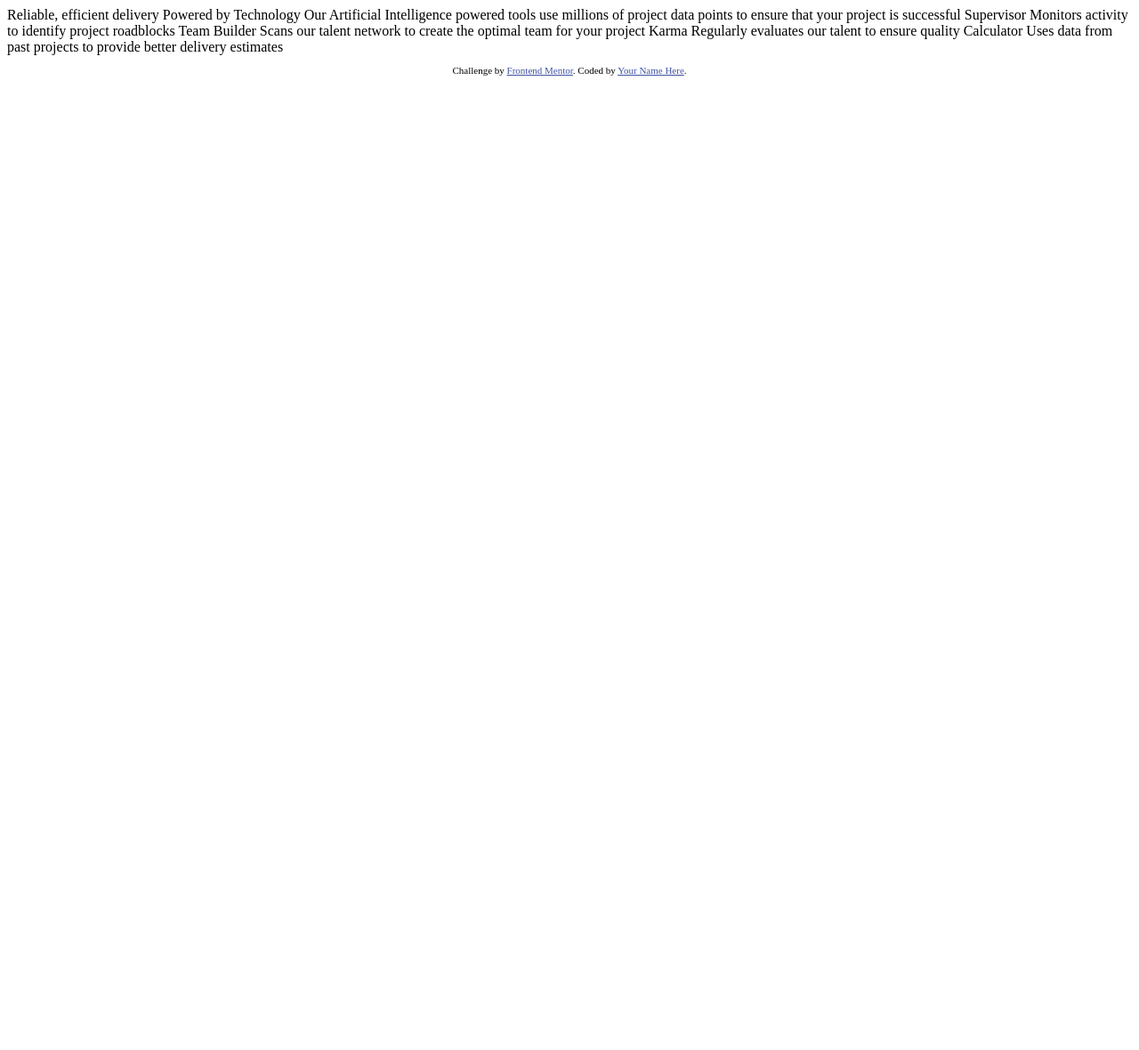
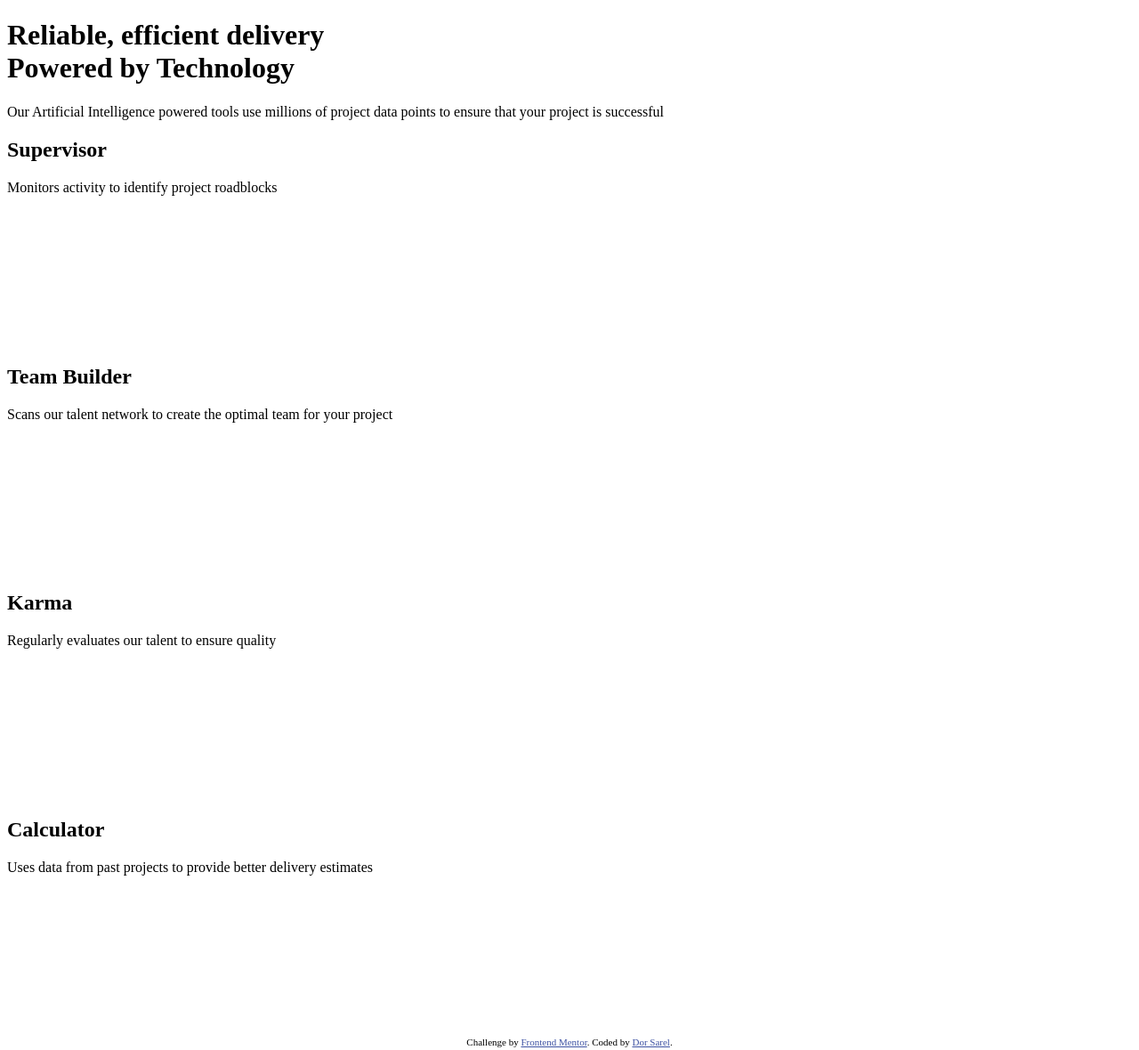
Before and after one commit to DorSarel/four-card-feature-challenge, a plain HTML site: page index.html in a window 1280 px wide. Shown: the whole page at 89% size. Before the commit the page ends 800 px from the top, so only its background shows below. Drawn offline with Linux system fonts and the light colour scheme.

Commit message:
Structure html

```diff
--- a/index.html
+++ b/index.html
@@ -1,44 +1,102 @@
 <!DOCTYPE html>
 <html lang="en">
   <head>
-  <meta charset="UTF-8">
-  <meta name="viewport" content="width=device-width, initial-scale=1.0"> <!-- displays site properly based on user's device -->
+    <meta charset="UTF-8" />
+    <meta name="viewport" content="width=device-width, initial-scale=1.0" />
+    <!-- displays site properly based on user's device -->
 
-  <link rel="icon" type="image/png" sizes="32x32" href="./images/favicon-32x32.png">
+    <link
+      rel="icon"
+      type="image/png"
+      sizes="32x32"
+      href="./images/favicon-32x32.png"
+    />
 
     <title>Frontend Mentor | Four card feature section</title>
 
     <!-- Feel free to remove these styles or customise in your own stylesheet 👍 -->
     <style>
-    .attribution { font-size: 11px; text-align: center; }
-    .attribution a { color: hsl(228, 45%, 44%); }
+      .attribution {
+        font-size: 11px;
+        text-align: center;
+      }
+      .attribution a {
+        color: hsl(228, 45%, 44%);
+      }
     </style>
   </head>
   <body>
+    <div class="container">
+      <header>
+        <h1 class="heading-1">
+          Reliable, efficient delivery<br /><span
+            class="heading-1 heading-1--bold"
+            >Powered by Technology</span
+          >
+        </h1>
+        <p>
+          Our Artificial Intelligence powered tools use millions of project data
+          points to ensure that your project is successful
+        </p>
+      </header>
 
-  Reliable, efficient delivery
-  Powered by Technology
+      <main>
+        <section class="features">
+          <div class="col">
+            <div class="feature">
+              <h2 class="feature__title">Supervisor</h2>
+              <p class="feature__description">
+                Monitors activity to identify project roadblocks
+              </p>
+              <svg class="feature__icon">
+                <use href="./images/icon-supervisor.svg" />
+              </svg>
+            </div>
+          </div>
+          <div class="col">
+            <div class="feature">
+              <h2 class="feature__title">Team Builder</h2>
+              <p class="feature__description">
+                Scans our talent network to create the optimal team for your
+                project
+              </p>
+              <svg class="feature__icon">
+                <use href="./images/icon-team-builder.svg" />
+              </svg>
+            </div>
 
-  Our Artificial Intelligence powered tools use millions of project data points
-  to ensure that your project is successful
-
-  Supervisor
-  Monitors activity to identify project roadblocks
-
-  Team Builder
-  Scans our talent network to create the optimal team for your project
-
-  Karma
+            <div class="feature">
+              <h2 class="feature__title">Karma</h2>
+              <p class="feature__description">
                 Regularly evaluates our talent to ensure quality
-
-  Calculator
-  Uses data from past projects to provide better delivery estimates
-
+              </p>
+              <svg class="feature__icon">
+                <use href="./images/icon-karma.svg" />
+              </svg>
+            </div>
+          </div>
+          <div class="col">
+            <div class="feature">
+              <h2 class="feature__title">Calculator</h2>
+              <p class="feature__description">
+                Uses data from past projects to provide better delivery
+                estimates
+              </p>
+              <svg class="feature__icon">
+                <use href="./images/icon-calculator.svg" />
+              </svg>
+            </div>
+          </div>
+        </section>
+      </main>
+    </div>
 
     <footer>
       <p class="attribution">
-      Challenge by <a href="https://www.frontendmentor.io?ref=challenge" target="_blank">Frontend Mentor</a>.
-      Coded by <a href="#">Your Name Here</a>.
+        Challenge by
+        <a href="https://www.frontendmentor.io?ref=challenge" target="_blank"
+          >Frontend Mentor</a
+        >. Coded by <a href="#">Dor Sarel</a>.
       </p>
     </footer>
   </body>
```
Lines whose indentation alone changed are shown as unchanged.
